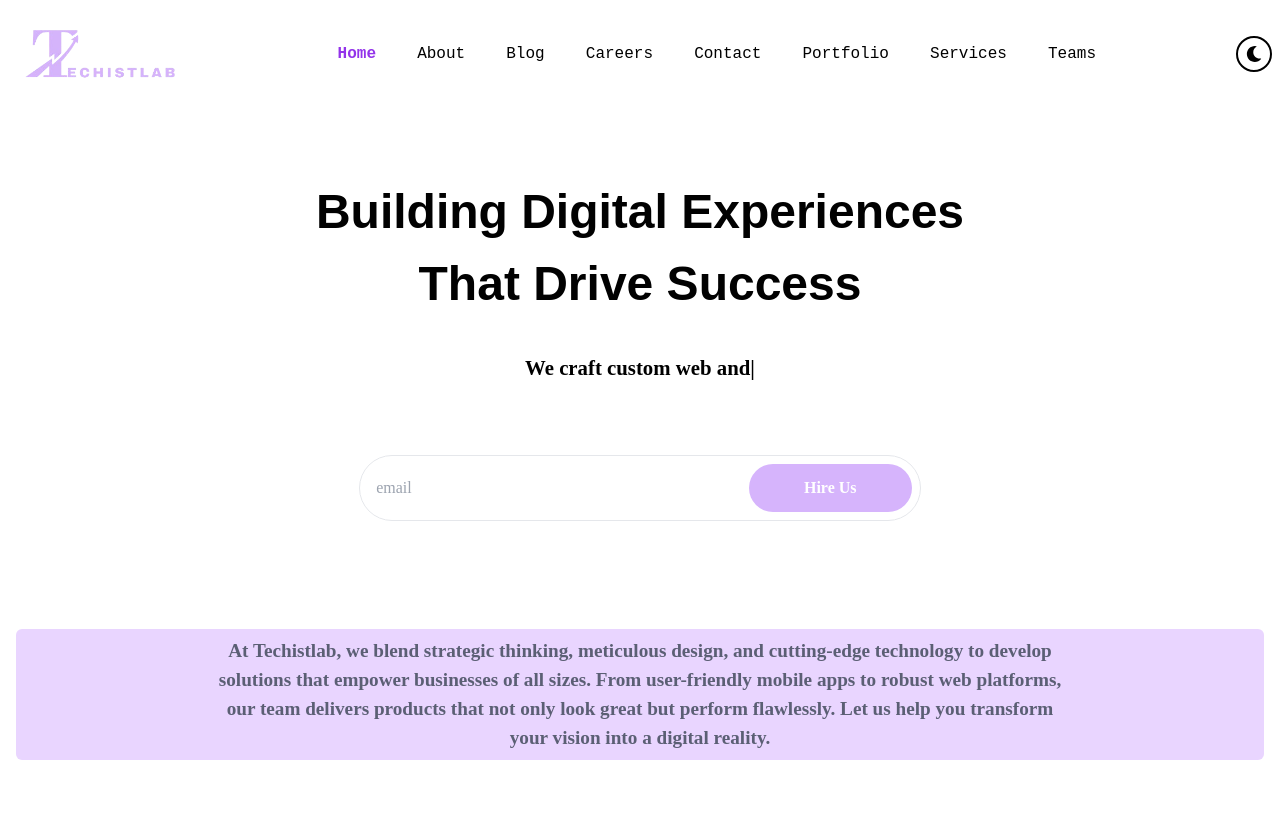
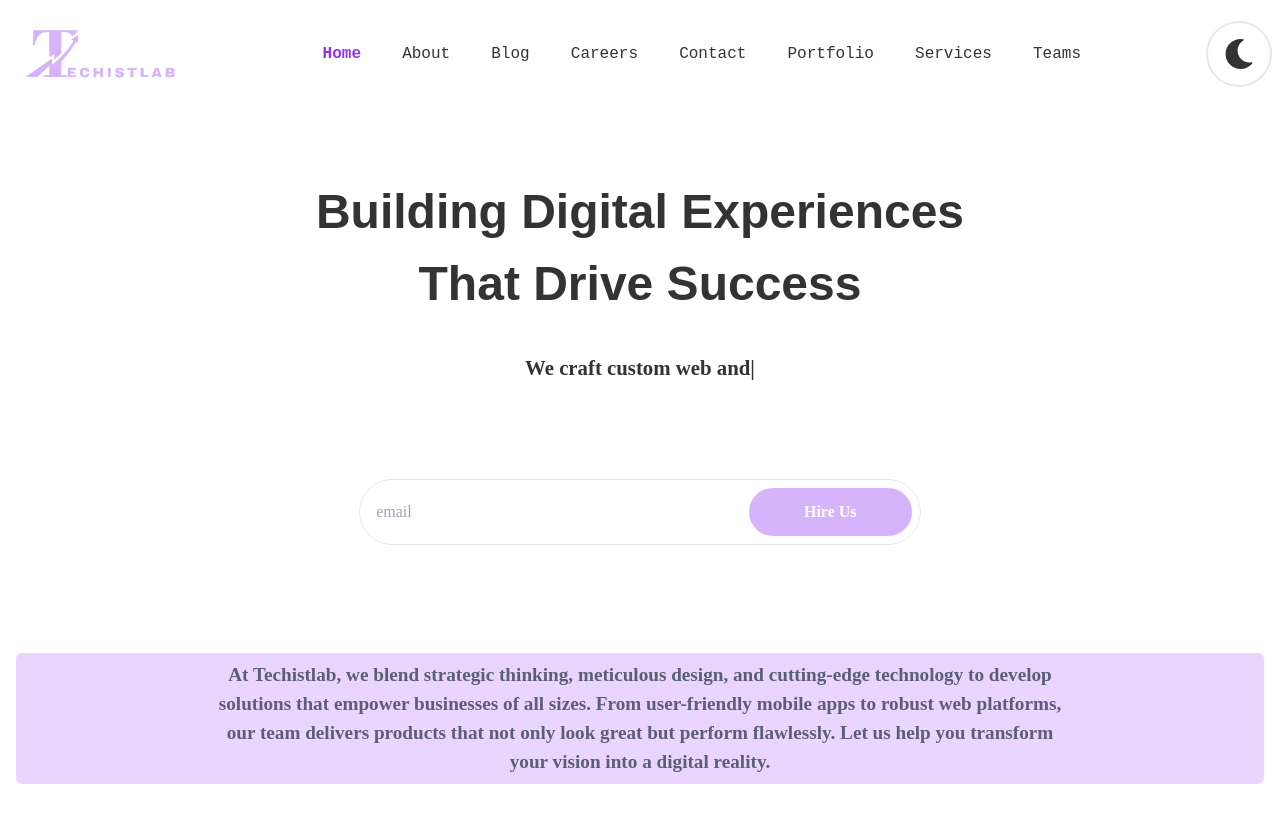
Before and after one commit to Aditya30december2003/Techistlab, a React (Vite) app: page / in a window 1280 px wide. Shown: the top 822 px of the page. Built offline with nearby package versions, Linux system fonts and the light colour scheme.

Commit message:
added theme and styles

```diff
--- a/src/App.jsx
+++ b/src/App.jsx
@@ -12,10 +12,12 @@ import Contact from './pages/Contact'
 import ServicesContainer from './pages/Services'
 import ScrollTop from './components/scrollTop'
 import PageLoadAnimation from './components/PageLoadAnimation'
+import {ThemeProvider} from './Context/ThemeContext'
 function App() {
 
   return (
     <>
+    <ThemeProvider>
     <Navbar/>
     <ScrollTop/>
      <Routes>
@@ -29,6 +31,7 @@ function App() {
       <Route path='/contact' element={<Contact/>}/>
      </Routes>
      <PageLoadAnimation> <Footer/></PageLoadAnimation>
+     </ThemeProvider>
     </>
   )
 }
--- /dev/null
+++ b/src/Context/ThemeContext.jsx
@@ -0,0 +1,27 @@
+import React, {createContext, useState, useContext, useEffect} from "react";
+
+const ThemeContext = createContext();
+
+export const useTheme = () => {
+  return useContext(ThemeContext);
+};
+
+export const ThemeProvider = ({children}) => {
+  const [isDarkMode, setIsDarkMode] = useState(false);
+
+  const toggleTheme = () => {
+    setIsDarkMode((prevMode) => !prevMode);
+  };
+
+  const theme = isDarkMode ? "dark" : "light";
+
+  useEffect(() => {
+    document.documentElement.setAttribute("data-theme", theme);
+  }, [isDarkMode]);
+
+  return (
+    <ThemeContext.Provider value={{theme, toggleTheme}}>
+      {children}
+    </ThemeContext.Provider>
+  );
+};
--- a/src/components/Navbar.jsx
+++ b/src/components/Navbar.jsx
@@ -16,11 +16,17 @@ import { GrProjects } from "react-icons/gr";
 import logo from '../assets/logo.png'
 import Aos from 'aos'
 import 'aos/dist/aos.css'
+import { useTheme } from "../Context/ThemeContext";
 
 const Navbar = () => {
-  const [theme, setTheme] = useState(false);
+  const {theme, toggleTheme} = useTheme();
+  const [icon , setIcon] = useState(true)
   const [nav, setNav] = useState(false);
   const [isScrolled, setIsScrolled] = useState(false);
+  const toggleMode = () => {
+    setIcon(!icon)
+    toggleTheme();
+  };
 
   // Track scroll position
   useEffect(() => {
@@ -56,7 +62,7 @@ const Navbar = () => {
       {/* Navbar */}
       <div
         className={`flex justify-between lg:gap-10  items-center px-2 py-4 mb-20 w-[100%] fixed top-0 left-0 z-50 transition-shadow duration-300 ${
-          isScrolled ? "shadow-md bg-white" : "bg-white"
+          isScrolled ? "shadow-md navbg" : "navbg"
         }`}
       >
         <div className="text-[2rem] font-bold w-[50%] lg:w-[15%] px-4">
@@ -139,10 +145,10 @@ const Navbar = () => {
           </ul>
         </div>
         <div
-              className="cursor-pointer border-2 hidden lg:block   p-2  border-black rounded-[100%]" data-aos="fade-up" data-aos-duration="2000"
-              onClick={() => setTheme(!theme)}
+              onClick={toggleMode}
+              className="cursor-pointer border-2 hidden lg:block   p-4 rounded-[100%]" data-aos="fade-up" data-aos-duration="2000"
             >
-              {theme ? <GoSun /> : <FaMoon />}
+              {!icon ? <GoSun size={30}/> : <FaMoon size={30}/>}
             </div>
         {/* Hamburger Icon */}
 
@@ -244,9 +250,9 @@ const Navbar = () => {
         </ul>
         <div
           className="cursor-pointer py-10 shadow-[0_3px_10px_rgb(0,0,0,0.2)] flex flex-col items-center mx-auto p-4 w-24 h-24 rounded-[10rem] gap-2"
-          onClick={() => setTheme(!theme)}
+          onClick={toggleMode}
         >
-          {theme ? <GoSun /> : <FaMoon />}
+          {!icon ? <GoSun /> : <FaMoon />}
         </div>
       </div>
     </div>
--- a/src/index.css
+++ b/src/index.css
@@ -15,12 +15,36 @@
 }
 @import url('https://fonts.googleapis.com/css2?family=EB+Garamond:ital,wght@0,400..800;1,400..800&display=swap');
 @import url('https://fonts.googleapis.com/css2?family=EB+Garamond:ital,wght@0,400..800;1,400..800&family=Montserrat:ital,wght@0,100..900;1,100..900&family=Roboto+Mono:ital,wght@0,100..700;1,100..700&display=swap');
+[data-theme="light"] {
+  --bg-color: #ffffff;
+  --text-color: #333333;
+  --heading-color: #444444;
+}
+
+/* Dark mode styles */
+[data-theme="dark"] {
+  --bg-color: #000000;
+  --text-color: #ffffff;
+  --heading-color: #dddddd;
+  --about-bg-color:rgb(33, 33, 33);
+}
+
 html , body{
 
   font-family: "EB Garamond", serif;
   font-optical-sizing: auto;
-  background: white;
+  background-color: var(--bg-color);
+  color: var(--text-color);
   /* color: white; */
+}
+
+.navbg{
+  background-color: var(--bg-color);
+  color: var(--text-color);
+}
+
+.about{
+  background-color: var(--about-bg-color);
 }
 
 .heading , .navbar{
--- a/src/pages/Contact.jsx
+++ b/src/pages/Contact.jsx
@@ -31,7 +31,7 @@ const Contact = () => {
           ]}
           wrapper="span"
           speed={20}
-          className="text-6x1 font-bold text-black"
+          className="text-6x1 font-bold"
           repeat={Infinity}
         />
       </p>
@@ -69,7 +69,7 @@ const Contact = () => {
                 id="name"
                 name="name"
                 required
-                className="p-2 outline-none border-b-2 mt-5"
+                className="p-2 outline-none border-b-2 mt-5 bg-transparent"
                 placeholder="Your Name"
                 data-aos="fade-right"
                 data-aos-duration="2000"
@@ -82,7 +82,7 @@ const Contact = () => {
                 id="email"
                 name="email"
                 required
-                className="p-2 outline-none border-b-2 mt-5"
+                className="p-2 outline-none border-b-2 mt-5 bg-transparent"
                 placeholder="Your Email"
                 data-aos="fade-left"
                 data-aos-duration="2000"
@@ -94,7 +94,7 @@ const Contact = () => {
                 id="message"
                 name="message"
                 required
-                className="p-2 border outline-none rounded"
+                className="p-2 border outline-none rounded bg-transparent"
                 rows="4"
                 placeholder="Your Message"
                 data-aos="fade-right"
--- a/src/pages/Home.jsx
+++ b/src/pages/Home.jsx
@@ -16,9 +16,9 @@ const Home = () => {
       <div className="flex flex-col gap-4">
       {/* <p className="heading text-center text-[1.5rem] lg:text-[1.8rem] text-black font-bold">Techistlab</p>
       <div className="w-[6rem] my-10 bg-black h-[0.2rem] text-center mx-auto"></div> */}
-      <div className="text-[2.2rem] md:text-[5rem] lg:text-[3rem]  text-black text-center w-[95%] lg:w-[60%] mx-auto font-extrabold heading" data-aos="fade-up"
+      <div className="text-[2.2rem] md:text-[5rem] lg:text-[3rem] text-center w-[95%] lg:w-[60%] mx-auto font-extrabold heading" data-aos="fade-up"
         data-aos-duration="2000" >Building <span className="">Digital Experiences</span> That Drive <span  className="">Success</span></div>
-      <div className="bg-gradient-to-r font-bold text-[1rem] md:text-[2.5rem] lg:text-[1.3rem] mt-4 text-center w-[100%] lg:w-[50%] mx-auto">
+      <div className="bg-gradient-to-r font-bold text-[1rem] md:text-[2.5rem] lg:text-[1.3rem] mt-4 text-center w-[100%] lg:w-[80%] mx-auto">
       <TypeAnimation
 sequence={[
 "We craft custom web and mobile applications that help you connect with your audience, streamline operations, and scale with confidence.",
@@ -26,14 +26,14 @@ sequence={[
 ]}
 wrapper="span"
 speed={20}
-className="text-6x1 font-bold text-black"
+className="text-6x1 font-bold "
 repeat= {Infinity}/>
         {/* We craft custom web and mobile applications that help you connect with your audience, streamline operations, and scale with confidence. */}
       </div>
 
-      <div className="mx-auto text-center w-[95%] text-white lg:w-[45%] mt-14 flex items-center border p-2 rounded-[5rem]" data-aos="fade-up"
+      <div className="mx-auto text-center w-[95%] text-white lg:w-[45%] mt-28 lg:mt-20 flex items-center border p-2 rounded-[5rem]" data-aos="fade-up"
         data-aos-duration="2000">
-        <input type="email" placeholder="email" className="border-none outline-none p-2 text-black w-[70%]"/>
+        <input type="email" placeholder="email" className="border-none outline-none p-2 bg-transparent w-[70%]"/>
         <button className="text-center mx-auto subcolor1 text-white p-3 w-[30%] rounded-[5rem] text-[1rem] font-bold">Hire Us</button>
       </div>
       </div>
--- a/tailwind.config.js
+++ b/tailwind.config.js
@@ -1,37 +1,8 @@
-/** @type {import('tailwindcss').Config} */
-export default {
-  content: [
-    "./index.html",
-    "./src/**/*.{js,ts,jsx,tsx}",
-  ],
+module.exports = {
+  darkMode: 'class', // or 'media' for system preference
+  content: ['./src/**/*.{js,jsx,ts,tsx}', './public/index.html'],
   theme: {
-    extend: {
-      keyframes: {
-        typing: {
-          "0%": {
-            width: "0%",
-            visibility: "hidden"
-          },
-          "100%": {
-            width: "100%"
-          }
-        },
-        blink: {
-          "25%": {
-            borderColor: "transparent"
-          },
-          "50%": {
-            borderColor: "white"
-          } ,
-          "100%":{
-           borderColor: "transparent"
-          }
-        }
-      },
-      animation: {
-        typing: "typing 7s steps(100) infinite alternate, blink .8s infinite"
-      }
-    },
+    extend: {},
   },
   plugins: [],
-}
+};
```
Also changed, not shown: src/pages/About.jsx (+5 -5 lines), src/pages/Portfolio.jsx (+5 -5 lines).
